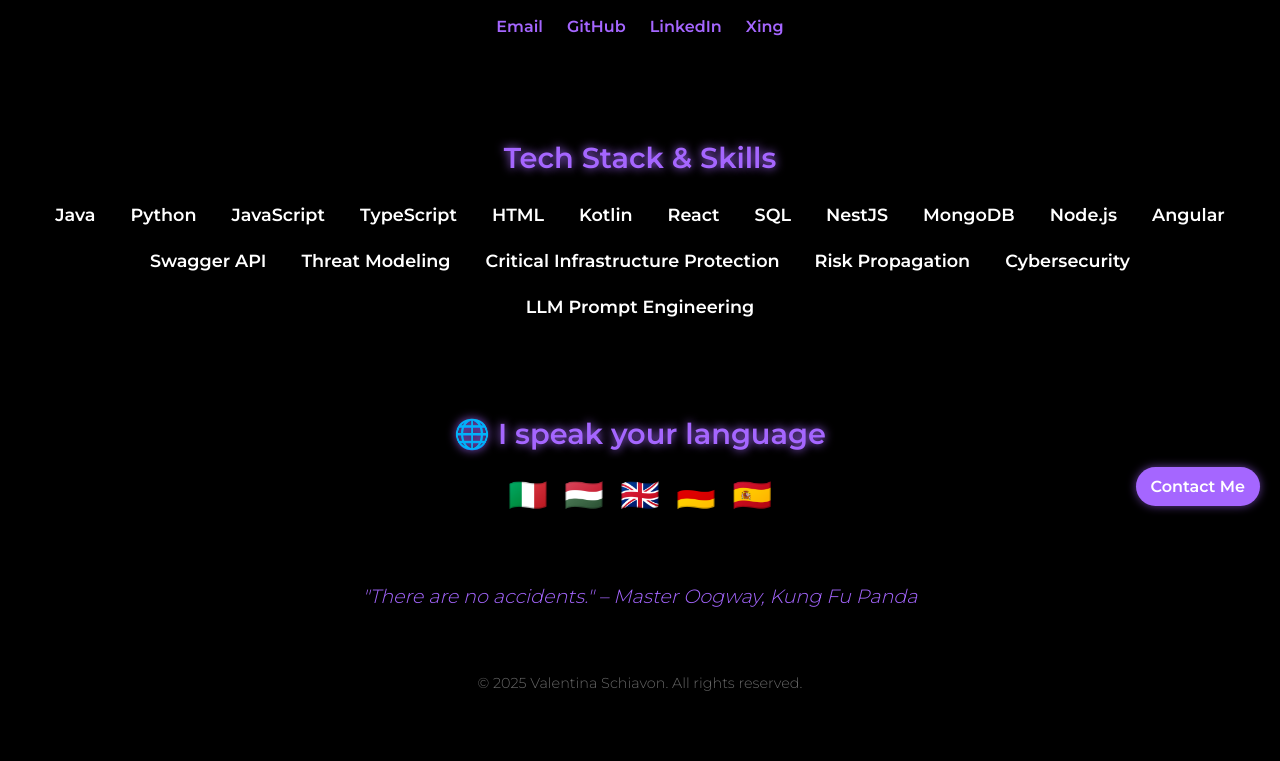
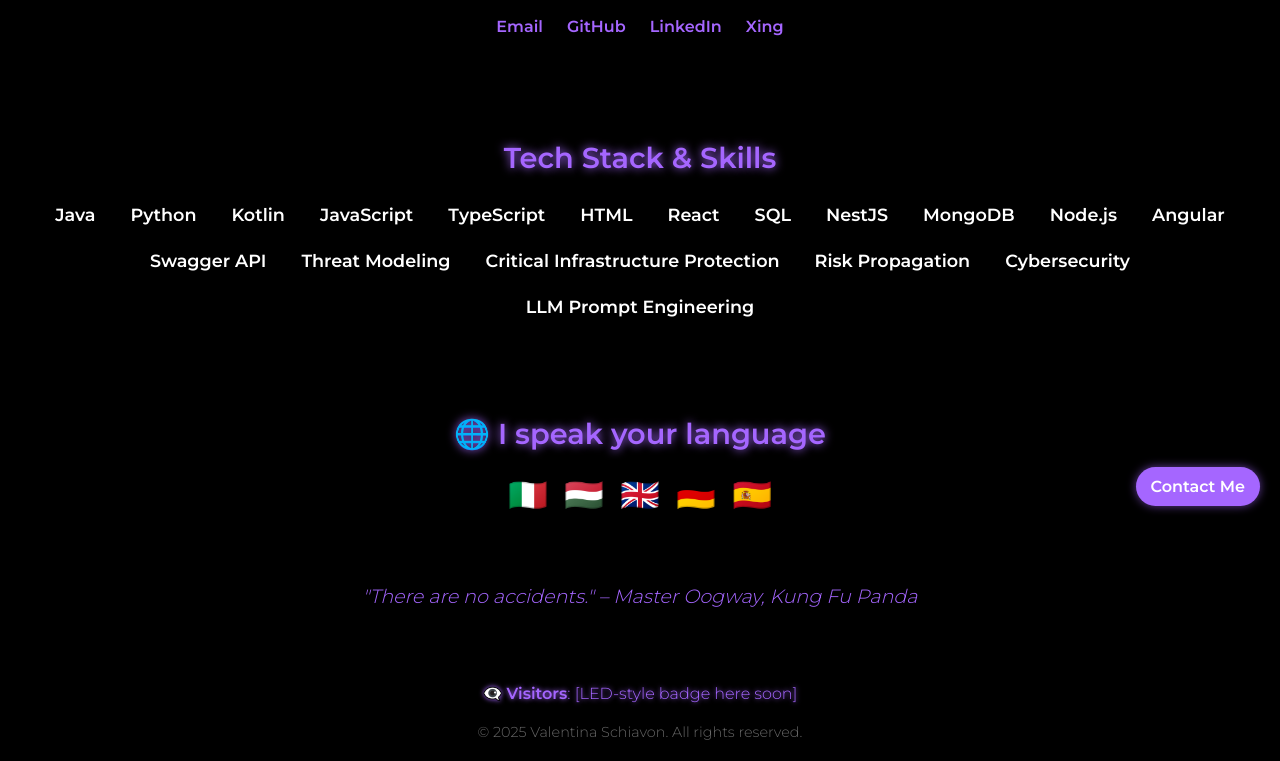
Before and after one commit to valentinaschiavon99/valentinaschiavon.github.io, a plain HTML site: page index.html in a window 1280 px wide. Shown: the part 274-1035 px from the top of the page. Before the commit the page ends 986 px from the top, so only its background shows below. Drawn offline with nearby package versions, Linux system fonts and the light colour scheme.

Commit message:
💻 Final portfolio update: fluo hover, Xing, clean skills, updated quote

```diff
--- a/index.html
+++ b/index.html
@@ -53,12 +53,13 @@
         }
         .skills-list span {
             padding: 5px 10px;
-            transition: background-color 0.3s ease;
+            transition: all 0.3s ease;
             border-radius: 5px;
         }
         .skills-list span:hover {
-            background-color: #a566ff;
+            background-color: #fff;
             color: #000;
+            box-shadow: 0 0 10px #fff;
             cursor: default;
         }
         .flashing-text {
@@ -97,6 +98,12 @@
             font-weight: bold;
             box-shadow: 0 0 10px #a566ff99;
         }
+        .visitor-badge {
+            margin-top: 30px;
+            font-size: 1rem;
+            color: #a566ff;
+            text-shadow: 0 0 5px #a566ff;
+        }
     </style>
 </head>
 <body>
@@ -117,10 +124,10 @@
     <div class="skills-list">
         <span>Java</span>
         <span>Python</span>
+        <span>Kotlin</span>
         <span>JavaScript</span>
         <span>TypeScript</span>
         <span>HTML</span>
-        <span>Kotlin</span>
         <span>React</span>
         <span>SQL</span>
         <span>NestJS</span>
@@ -150,6 +157,10 @@
 <section class="quote">
     <div id="quote-rotator">"There are no accidents." – Master Oogway, Kung Fu Panda</div>
 </section>
+
+<div class="visitor-badge">
+    👁️‍🗨️ <strong>Visitors</strong>: [LED-style badge here soon]
+</div>
 
 <footer>
     &copy; 2025 Valentina Schiavon. All rights reserved.
```
